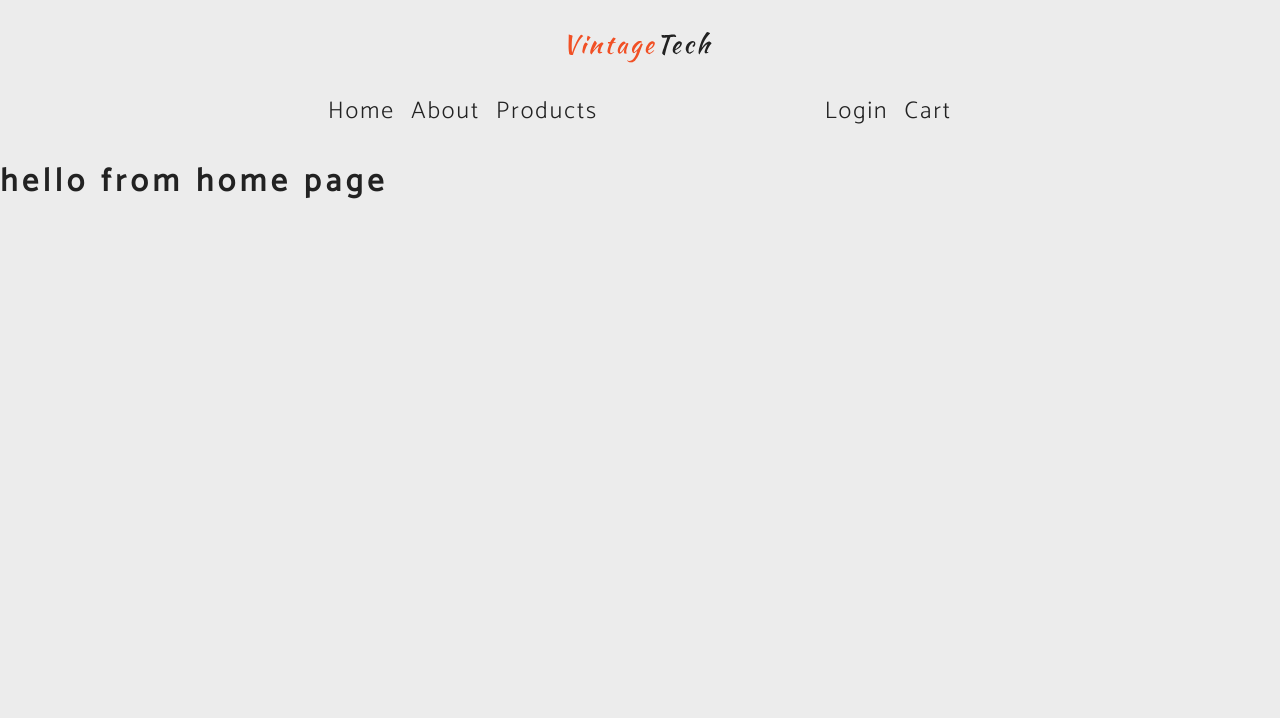
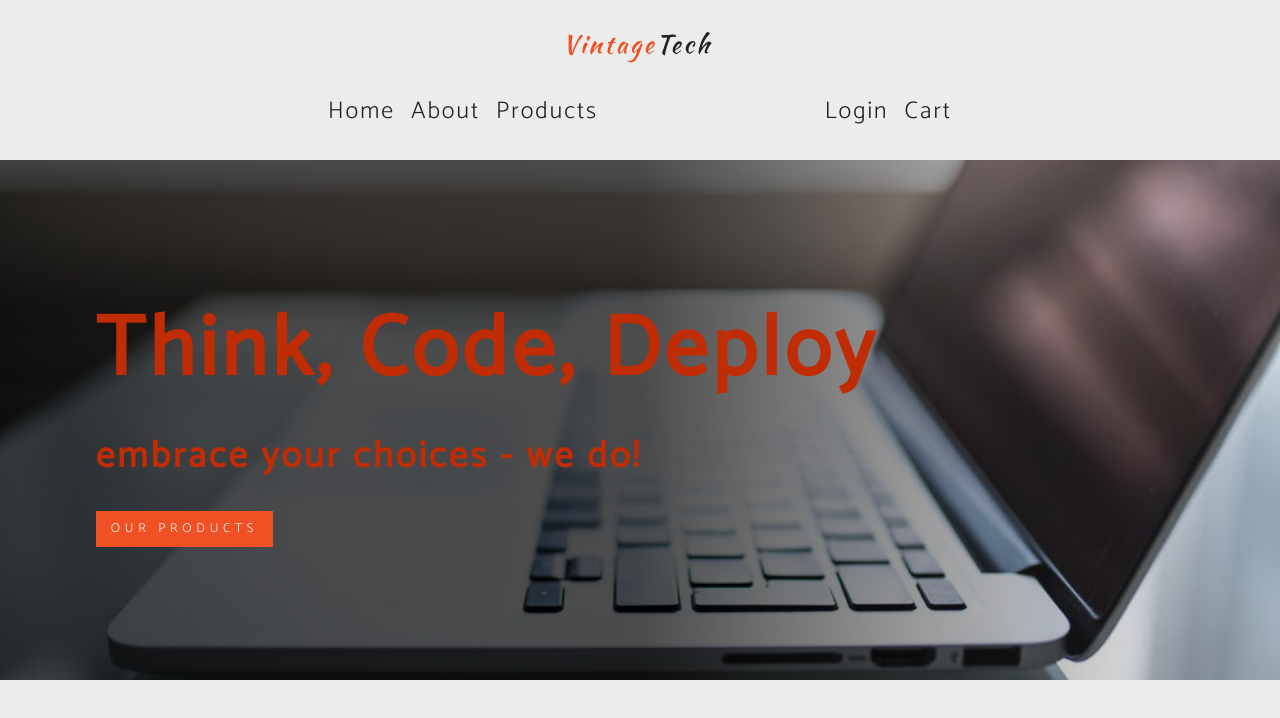
Before and after one commit to IosifDobos/e-commerce-react, a React (Create React App) app: page / in a window 1280 px wide. Shown: the top 718 px of the page. Built offline with nearby package versions, Linux system fonts and the light colour scheme.

Commit message:
Homepage Hero
Added a hero section to the homepage. Within the hero section users can click on the button where they will be redirected to the products page

```diff
--- a/src/components/Hero.js
+++ b/src/components/Hero.js
@@ -1,5 +1,13 @@
 import React from "react";
 
-export default function Hero() {
-  return <h1>hello from hero</h1>;
+export default function Hero({ children }) {
+  return (
+    <div className="hero">
+      <div className="banner">
+        <h1>think, code, deploy</h1>
+        <p>embrace your choices - we do!</p>
+        {children}
+      </div>
+    </div>
+  );
 }
--- a/src/pages/Home.js
+++ b/src/pages/Home.js
@@ -1,5 +1,15 @@
 import React from "react";
+import { Link } from 'react-router-dom'
+// components
+import Hero from '../components/Hero';
 
 export default function Home() {
-  return <h1>hello from home page</h1>;
+  return <>
+    <Hero>
+      <Link to="/products" className="btn btn-primary btn-heror">
+        Our products
+      </Link>
+    </Hero>
+
+  </>
 }
```
